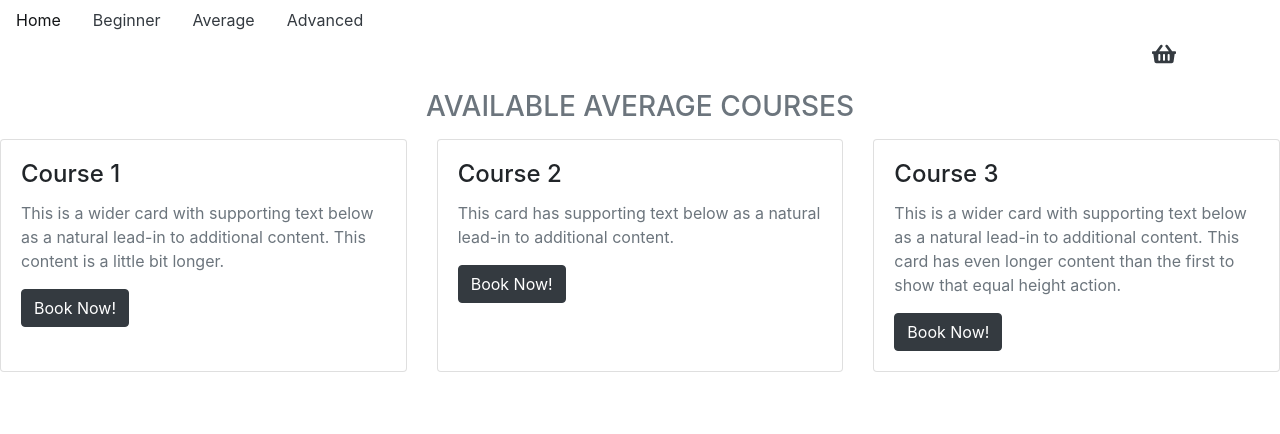
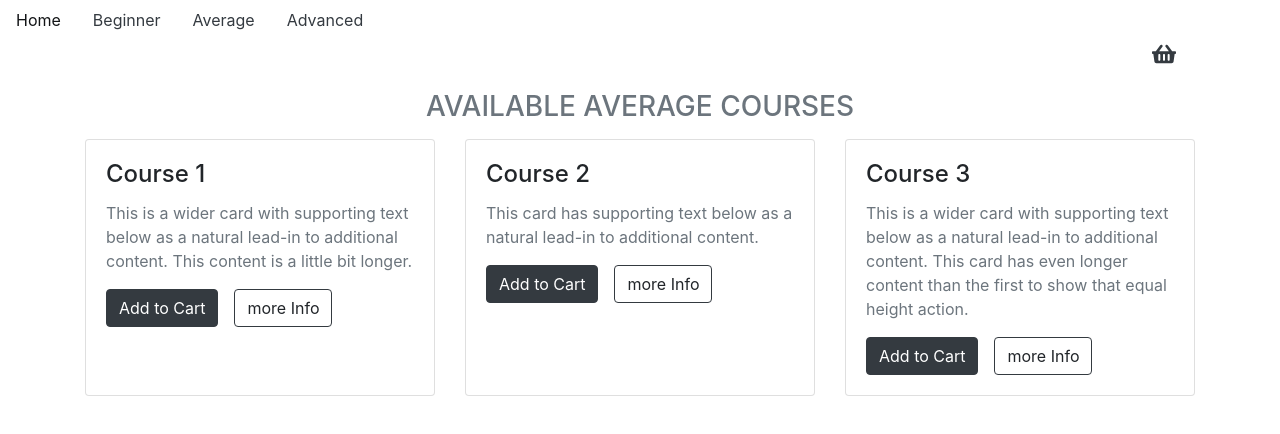
Before and after one commit to 2dearsue/react-shop-sue, a React (Create React App) app: page /average in a window 1280 px wide. Shown: the top 434 px of the page. Built offline with nearby package versions, Linux system fonts and the light colour scheme.

Commit message:
logout file without timeout

```diff
--- a/src/components/Advanced.js
+++ b/src/components/Advanced.js
@@ -2,6 +2,7 @@ import React, { Component } from 'react';
 import { Route, NavLink } from 'react-router-dom';
 import { incrementAdvanced } from '../redux/redux';
 import { connect } from 'react-redux';
+import Info from './Info';
 
 class Advanced extends Component {
   render() {
@@ -11,6 +12,7 @@ class Advanced extends Component {
         <div className="Jumbotron">
           <h3 className="display-5 text-center text-secondary mt-4 mb-3 text-uppercase">Available Avanced Courses</h3>
 
+          <div className="container">
           <div className="card-deck">
             <div className="card">
               <div className="card-body">
@@ -18,7 +20,8 @@ class Advanced extends Component {
                 <p className="card-text text-muted">This is a wider card with supporting text below as a natural lead-in to additional content. This content is a little bit longer.</p>
                 <NavLink to="/basket"
                   onClick={this.props.incrementAdvanced}
-                  className="btn btn-dark">Book Now!</NavLink>
+                  className="btn btn-dark mr-3">Add to Cart</NavLink>
+                <NavLink to="/advanced/course-1" className="btn border-dark">more Info</NavLink>
               </div>
             </div>
             <div className="card">
@@ -27,7 +30,8 @@ class Advanced extends Component {
                 <p className="card-text text-muted">This card has supporting text below as a natural lead-in to additional content.</p>
                 <NavLink to="/basket"
                   onClick={this.props.incrementAdvanced}
-                  className="btn btn-dark">Book Now!</NavLink>
+                  className="btn btn-dark mr-3">Add to Cart</NavLink>
+                <NavLink to="/advanced/course-1" className="btn border-dark">more Info</NavLink>
               </div>
             </div>
             <div className="card">
@@ -36,11 +40,15 @@ class Advanced extends Component {
                 <p className="card-text text-muted">This is a wider card with supporting text below as a natural lead-in to additional content. This card has even longer content than the first to show that equal height action.</p>
                 <NavLink to="/basket"
                   onClick={this.props.incrementAdvanced}
-                  className="btn btn-dark">Book Now!</NavLink>
+                  className="btn btn-dark mr-3">Add to Cart</NavLink>
+                <NavLink to="/advanced/course-1" className="btn border-dark">more Info</NavLink>
               </div>
             </div>
+
+            <Info />
+
           </div>
-
+          </div>
         </div>
       } />
       </>
--- a/src/components/App.js
+++ b/src/components/App.js
@@ -1,10 +1,12 @@
 import React, { Component } from 'react';
 import Welcome from './Welcome';
 import NavList from './NavList';
-import {BasketContainer} from './Basket';
-import {BeginnerContainer} from './Beginner';
-import {AdvancedContainer} from './Advanced';
-import {AverageContainer} from './Average';
+import { BasketContainer } from './Basket';
+import { BeginnerContainer } from './Beginner';
+// import Info from './Info';
+import { AdvancedContainer } from './Advanced';
+import { AverageContainer } from './Average';
+import { LogoutContainer } from './Logout';
 import { BrowserRouter, Route, Switch, NavLink } from 'react-router-dom';
 import { FaShoppingBasket } from 'react-icons/fa';
 
@@ -17,6 +19,7 @@ export default class App extends Component {
           <NavList />
           <NavLink to="/basket"><FaShoppingBasket className="basket text-dark"/></NavLink>
           <Route path="/basket" render= {() => <BasketContainer /> } />
+          <Route path="/logout" render= {() => <LogoutContainer /> } />
 
           <Route exact path="/" render= {() => <Welcome /> } />
 
--- a/src/components/Average.js
+++ b/src/components/Average.js
@@ -11,36 +11,41 @@ class Average extends Component {
           <div className="Jumbotron">
             <h3 className="display-5 text-center text-secondary mt-4 mb-3 text-uppercase">Available Average Courses</h3>
 
+            <div className="container">
             <div className="card-deck">
-              <div className="card">
+              <div className="card mb-2">
                 <div className="card-body">
                   <h4 className="card-title">Course 1</h4>
                   <p className="card-text text-muted">This is a wider card with supporting text below as a natural lead-in to additional content. This content is a little bit longer.</p>
                   <NavLink to="/basket"
                     onClick={this.props.incrementAverage}
-                    className="btn btn-dark">Book Now!</NavLink>
+                    className="btn btn-dark mr-3">Add to Cart</NavLink>
+                  <NavLink to="/average/course-1" className="btn border-dark">more Info</NavLink>
                 </div>
               </div>
-              <div className="card">
+              <div className="card mb-2">
                 <div className="card-body">
                   <h4 className="card-title">Course 2</h4>
                   <p className="card-text text-muted">This card has supporting text below as a natural lead-in to additional content.</p>
                   <NavLink to="/basket"
                     onClick={this.props.incrementAverage}
-                    className="btn btn-dark align-self-end">Book Now!</NavLink>
+                    className="btn btn-dark mr-3">Add to Cart</NavLink>
+                    <NavLink to="/average/course-1" className="btn border-dark">more Info</NavLink>
                 </div>
               </div>
-              <div className="card">
+              <div className="card mb-2">
                 <div className="card-body">
                   <h4 className="card-title">Course 3</h4>
                   <p className="card-text text-muted">This is a wider card with supporting text below as a natural lead-in to additional content. This card has even longer content than the first to show that equal height action.</p>
                   <NavLink to="/basket"
                     onClick={this.props.incrementAverage}
-                    className="btn btn-dark">Book Now!</NavLink>
+                    className="btn btn-dark mr-3">Add to Cart</NavLink>
+                    <NavLink to="/average/course-1" className="btn border-dark">more Info</NavLink>
                 </div>
               </div>
+
+              </div>
             </div>
-
           </div>
         } />
       </>
--- a/src/components/Basket.js
+++ b/src/components/Basket.js
@@ -7,18 +7,16 @@ import { incrementBeginner,
           decrementAverage,
           incrementAdvanced,
           decrementAdvanced} from '../redux/redux';
-// import { BrowserRouter, Route, Switch } from 'react-router-dom';
+import { NavLink } from 'react-router-dom';
 
 class Basket extends Component {
   render() {
     return (
         <>
-          <div className="jumbotron text-center">
-            <h3>Basket</h3>
-          </div>
+          <h3 className="text-center mb-5 display-4">Cart</h3>
 
           <div className="container col-4">
-            <table className="table table-bordered">
+            <table className="table table-bordered mb-5">
               <thead>
                 <tr>
                   <th>#</th>
@@ -77,6 +75,12 @@ class Basket extends Component {
           </div>
 
           <h3 className="list-group-item mt-3 bg-info text-white text-center">You have a total of <span>{this.props.totalCost}</span><span> €</span></h3>
+
+          <div className="text-center mt-5">
+            <NavLink to="/logout" className="btn btn-light border border-info"
+                    onClick={this.props.logout}>Submit Order
+            </NavLink>
+          </div>
         </>
     );
   }
@@ -90,7 +94,7 @@ const mapStateToProps = state => {
     totalCost: state.totalCost,
     costBeginner: state.costBeginner,
     costAverage: state.costAverage,
-    costAdvanced: state.costAdvanced
+    costAdvanced: state.costAdvanced,
   }
 }
 
--- a/src/components/Beginner.js
+++ b/src/components/Beginner.js
@@ -1,6 +1,6 @@
 import React, { Component } from 'react';
 import { Route, NavLink } from 'react-router-dom';
-import Info from './Info';
+// import Info from './Info';
 import { connect } from 'react-redux';
 import { incrementBeginner } from '../redux/redux';
 
@@ -9,12 +9,12 @@ class Beginner extends Component {
   render() {
     return (
       <>
-      <div className="Jumbotron">
       <Route exact path="/beginner" render={ () =>
         <div className="Jumbotron">
           <h3 className="display-5 text-center text-secondary mt-4 mb-3 text-uppercase">Available Beginner Courses</h3>
 
           <div className="container">
+            <div className="card-deck">
 
             <div className="card mb-2">
               <div className="card-body">
@@ -23,7 +23,7 @@ class Beginner extends Component {
                 <NavLink to="/basket"
                     onClick={this.props.incrementBeginner}
                     className="btn btn-dark mr-3">Add to Cart</NavLink>
-                <NavLink to="/beginner/course-1" className="btn border-dark">more Info</NavLink>
+                <Route path="/beginner/course-1" className="btn border-dark">more Info</Route>
               </div>
             </div>
 
@@ -49,13 +49,12 @@ class Beginner extends Component {
               </div>
             </div>
 
+            </div>
           </div>
+
         </div>
       } />
-        <Route path="/beginner/course-1" render={ () =><Info /> } />
-        <Route path="/beginner/course-2" render={ () =><Info /> } />
-        <Route path="/beginner/course-3" render={ () =><Info /> } />
-      </div>
+
       </>
     );
   }
--- /dev/null
+++ b/src/components/Logout.js
@@ -0,0 +1,40 @@
+import React, { Component } from 'react';
+import { Route } from 'react-router-dom';
+import { connect } from 'react-redux';
+import { isRedirectSet } from '../redux/redux';
+
+class Logout extends Component {
+
+  // componentDidMount() {
+  //   setTimeout(() => this.setState({isRedirectSet:true}), 5000);
+  // }
+
+ render() {
+   return (
+     <>
+     <Route exact path="/logout" render={ () =>
+      <div className="container my-4 w-60">
+        <div className="jumbotron bg-white border border-dark text-center">
+          <h3 className="lead">We have received your order.</h3><br></br>
+          <h3 className="lead">The total cost of your order is</h3>
+          <h2 className="title">{this.props.totalCost}<span>€</span></h2>
+          <h3 className="lead">See you soon!</h3>
+        </div>
+      </div>
+      } />
+     </>
+
+   );
+ }
+}
+
+const mapStateToProps = state => {
+  return {
+    totalCost: state.totalCost,
+  }
+}
+
+export const LogoutContainer = connect(mapStateToProps, null)(Logout)
+
+
+      // {this.props.isRedirectSet && <Redirect to="/" />}
--- a/src/redux/redux.js
+++ b/src/redux/redux.js
@@ -8,7 +8,9 @@ const initialState = {
   counterAverage: 0,
   costAverage: 0,
   counterAdvanced: 0,
-  costAdvanced: 0
+  costAdvanced: 0,
+  isRedirectSet: false,
+  logout: false
      };
 
 //Define reducer and pass initial state there, just return state in any case
@@ -52,6 +54,14 @@ const reducer = (state = initialState, action) => {
       updatedState.counterAdvanced = state.counterAdvanced - 1;
       return updatedState;
 
+    // case 'LOGOUT':
+    //   updatedState.logout = true;
+    //   return updatedState;
+
+    case 'REDIRECT':
+      updatedState.isRedirectSet = true;
+      return updatedState;
+
     default:
     return state;
   }
@@ -83,6 +93,14 @@ export const decrementAdvanced = () => {
   return {type: 'DECADV'}
 }
 
+// export const logout = () => {
+//   return {type: 'LOGOUT'}
+// }
+
+export const isRedirectSet = () => {
+  return {type: 'REDIRECT'}
+}
+
 // create the store with this specific manager
 export const store = createStore(reducer);
 
@@ -95,6 +113,8 @@ store.dispatch(incrementAverage());
 store.dispatch(decrementAverage());
 store.dispatch(incrementAdvanced());
 store.dispatch(decrementAdvanced());
+// store.dispatch(logout());
+store.dispatch(isRedirectSet());
 
 
 
```
Also changed, not shown: src/components/Info.js (+11 -8 lines), src/components/Welcome.js (+7 -7 lines).
